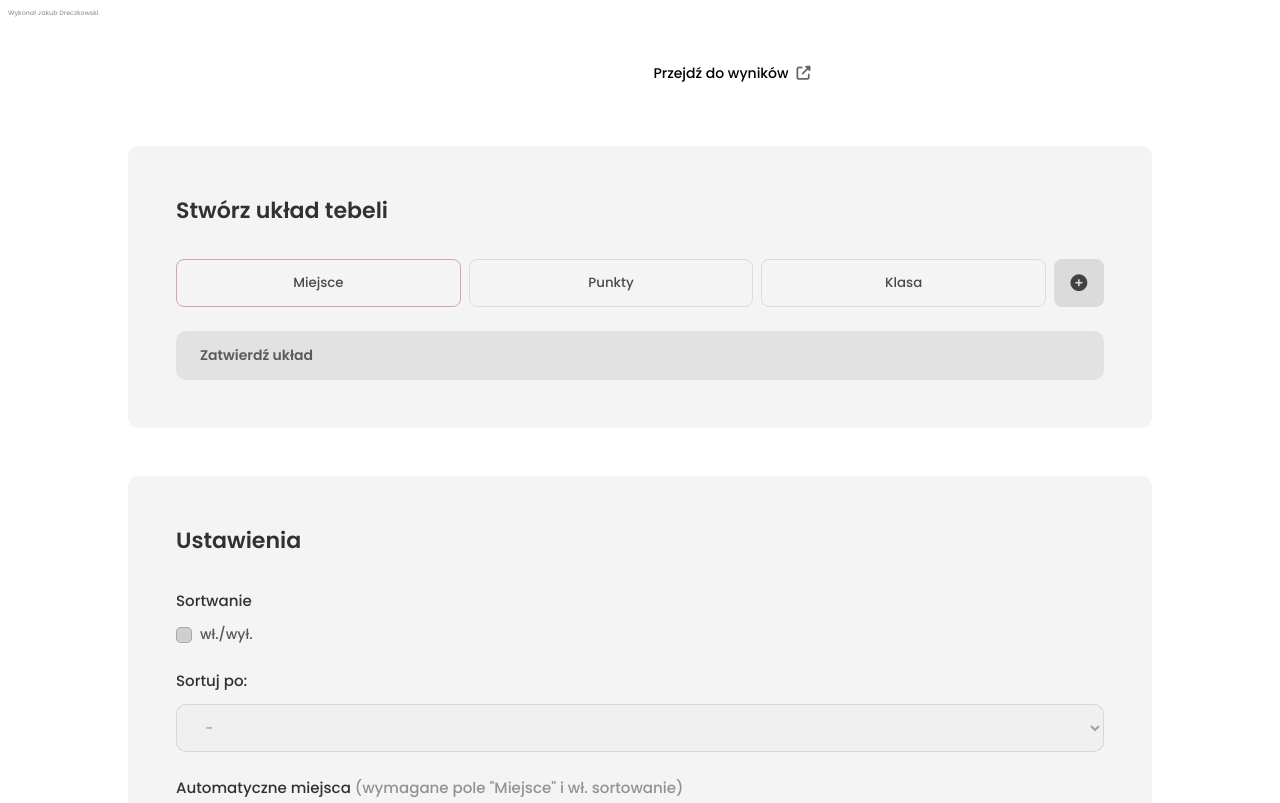
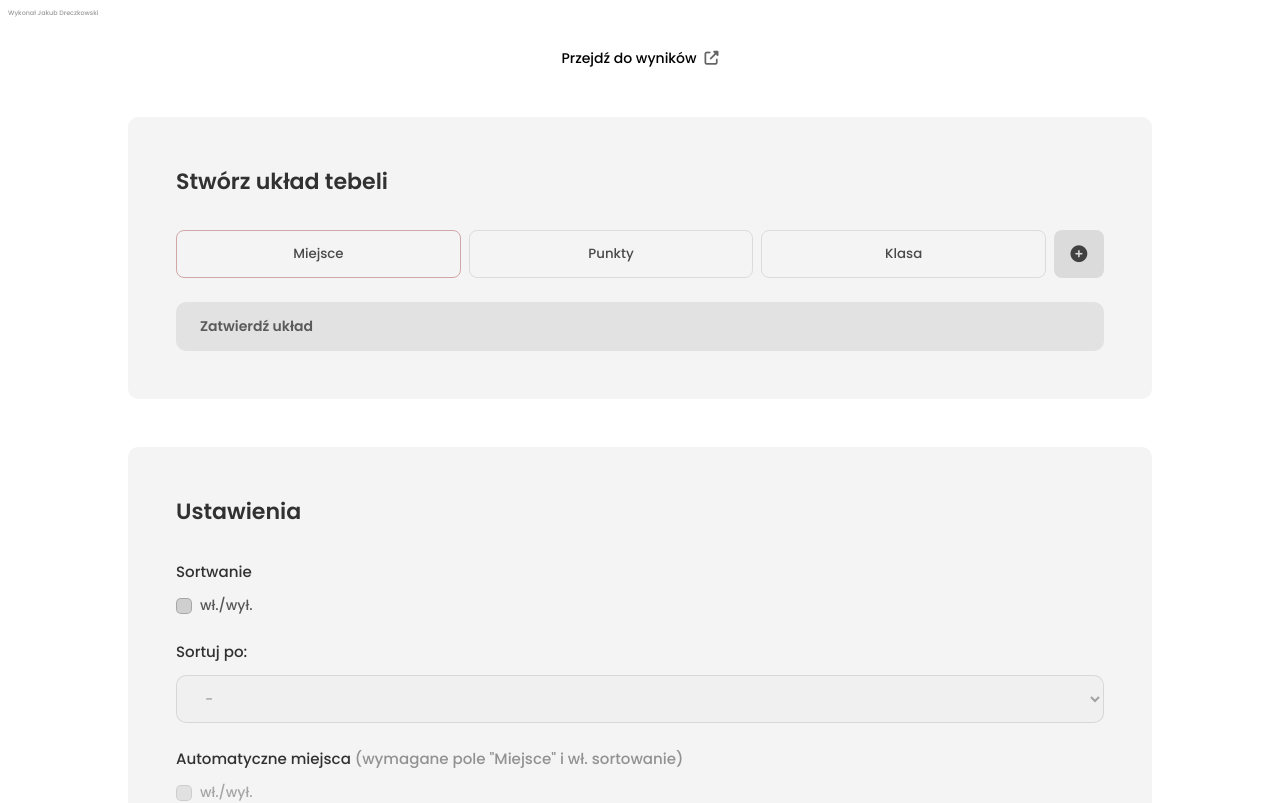
Before and after one commit to Just-xx/konkurs-site, a React (Vite) app: page / in a window 1280 px wide. Shown: the top 803 px of the page. Built offline with nearby package versions, Linux system fonts and the light colour scheme.

Commit message:
link position

```diff
--- a/src/components/Header/Header.jsx
+++ b/src/components/Header/Header.jsx
@@ -10,12 +10,12 @@ export default function Header() {
 
   return (
     <header>
-      <Logo />
-      <nav>
         <Link className='navlink' to="prezentacja" target="_blank" rel="noopener noreferrer" ><span>Przejdź do wyników</span><i className="fa-solid fa-up-right-from-square"></i></Link>
+      {/* <Logo /> */}
+      {/* <nav> */}
         {/* <button onClick={() => fileDownload(CSVData)} className="navlink">Eksportuj wyniki</button> */}
         {/* <Button fileInput onChange={e => handleCSVFile(e, setCSVData)}>Załaduj z pliku</Button> */}
-      </nav>
+      {/* </nav> */}
     </header>
   )
 }
```
